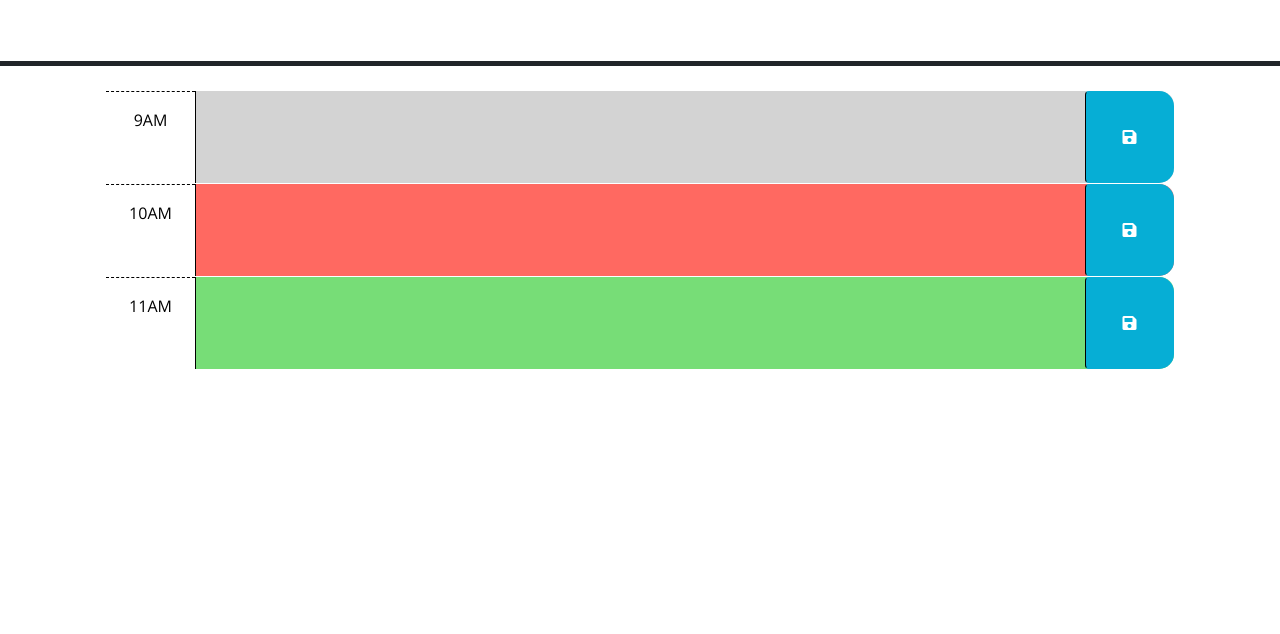
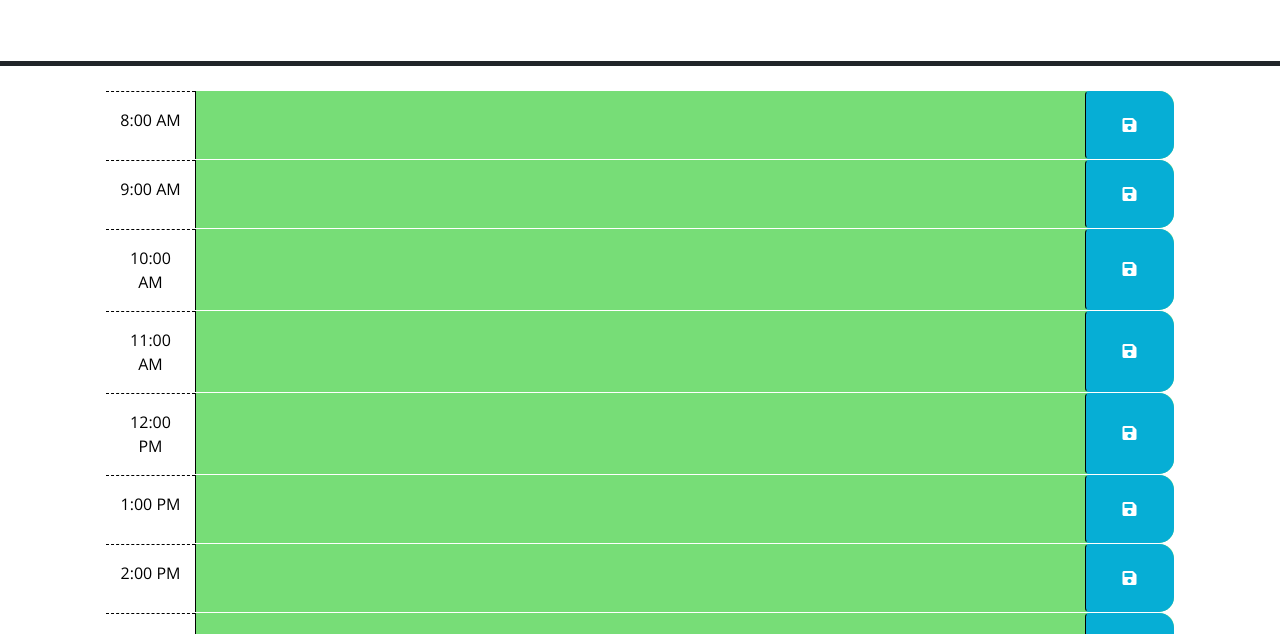
Before and after one commit to FelipeLyra1/WorkDayScheduler, a plain HTML site: page index.html in a window 1280 px wide. Shown: the part 166-800 px from the top of the page. Drawn offline with nearby package versions, Linux system fonts and the light colour scheme.

Commit message:
finished

```diff
--- a/index.html
+++ b/index.html
@@ -29,42 +29,20 @@
       <p id="currentDay" class="lead"></p>
     </header>
     <div class="container-lg px-5">
-      <!-- Use class for "past", "present", and "future" to apply styles to the
-        time-block divs accordingly. The javascript will need to do this by
-        adding/removing these classes on each div by comparing the hour in the
-        id to the current hour. The html provided below is meant to be an example
-        demonstrating how the css provided can be leveraged to create the
-        desired layout and colors. The html below should be removed or updated
-        in the finished product. Remember to delete this comment once the
-        code is implemented.
-        -->
 
-      <!-- Example of a past time block. The "past" class adds a gray background color. -->
-      <div id="hour-9" class="row time-block past">
-        <div class="col-2 col-md-1 hour text-center py-3">9AM</div>
-        <textarea class="col-8 col-md-10 description" rows="3"> </textarea>
-        <button class="btn saveBtn col-2 col-md-1" aria-label="save">
-          <i class="fas fa-save" aria-hidden="true"></i>
-        </button>
-      </div>
 
-      <!-- Example of a a present time block. The "present" class adds a red background color. -->
-      <div id="hour-10" class="row time-block present">
-        <div class="col-2 col-md-1 hour text-center py-3">10AM</div>
-        <textarea class="col-8 col-md-10 description" rows="3"> </textarea>
-        <button class="btn saveBtn col-2 col-md-1" aria-label="save">
-          <i class="fas fa-save" aria-hidden="true"></i>
-        </button>
-      </div>
+      <div data-name="8" class="row time-block " time-block><div class="col-2 col-md-1 hour text-center py-3">8:00 AM</div><textarea name="12:00 AM" maxlength="50" style="resize: none; overflow: hidden;" class="col-8 col-md-10 description"></textarea><button type="submit" class="btn saveBtn col-2 col-md-1" aria-label="save"><i class="fas fa-save" aria-hidden="true"></i></button></div>
+      <div data-name="9" class="row time-block " time-block><div class="col-2 col-md-1 hour text-center py-3">9:00 AM</div><textarea name="12:00 AM" maxlength="50" style="resize: none; overflow: hidden;" class="col-8 col-md-10 description"></textarea><button type="submit" class="btn saveBtn col-2 col-md-1" aria-label="save"><i class="fas fa-save" aria-hidden="true"></i></button></div>
+      <div data-name="10" class="row time-block " time-block><div class="col-2 col-md-1 hour text-center py-3">10:00 AM</div><textarea name="12:00 AM" maxlength="50" style="resize: none; overflow: hidden;" class="col-8 col-md-10 description"></textarea><button type="submit" class="btn saveBtn col-2 col-md-1" aria-label="save"><i class="fas fa-save" aria-hidden="true"></i></button></div>
+      <div data-name="11" class="row time-block " time-block><div class="col-2 col-md-1 hour text-center py-3">11:00 AM</div><textarea name="12:00 AM" maxlength="50" style="resize: none; overflow: hidden;" class="col-8 col-md-10 description"></textarea><button type="submit" class="btn saveBtn col-2 col-md-1" aria-label="save"><i class="fas fa-save" aria-hidden="true"></i></button></div>
+      <div data-name="12" class="row time-block " time-block><div class="col-2 col-md-1 hour text-center py-3">12:00 PM</div><textarea name="12:00 AM" maxlength="50" style="resize: none; overflow: hidden;" class="col-8 col-md-10 description"></textarea><button type="submit" class="btn saveBtn col-2 col-md-1" aria-label="save"><i class="fas fa-save" aria-hidden="true"></i></button></div>
+      <div data-name="13" class="row time-block " time-block><div class="col-2 col-md-1 hour text-center py-3">1:00 PM</div><textarea name="12:00 AM" maxlength="50" style="resize: none; overflow: hidden;" class="col-8 col-md-10 description"></textarea><button type="submit" class="btn saveBtn col-2 col-md-1" aria-label="save"><i class="fas fa-save" aria-hidden="true"></i></button></div>
+      <div data-name="14" class="row time-block " time-block><div class="col-2 col-md-1 hour text-center py-3">2:00 PM</div><textarea name="12:00 AM" maxlength="50" style="resize: none; overflow: hidden;" class="col-8 col-md-10 description"></textarea><button type="submit" class="btn saveBtn col-2 col-md-1" aria-label="save"><i class="fas fa-save" aria-hidden="true"></i></button></div>
+      <div data-name="15" class="row time-block " time-block><div class="col-2 col-md-1 hour text-center py-3">3:00 PM</div><textarea name="12:00 AM" maxlength="50" style="resize: none; overflow: hidden;" class="col-8 col-md-10 description"></textarea><button type="submit" class="btn saveBtn col-2 col-md-1" aria-label="save"><i class="fas fa-save" aria-hidden="true"></i></button></div>
+      <div data-name="16" class="row time-block " time-block><div class="col-2 col-md-1 hour text-center py-3">4:00 PM</div><textarea name="12:00 AM" maxlength="50" style="resize: none; overflow: hidden;" class="col-8 col-md-10 description"></textarea><button type="submit" class="btn saveBtn col-2 col-md-1" aria-label="save"><i class="fas fa-save" aria-hidden="true"></i></button></div>
+      <div data-name="17" class="row time-block " time-block><div class="col-2 col-md-1 hour text-center py-3">5:00 PM</div><textarea name="12:00 AM" maxlength="50" style="resize: none; overflow: hidden;" class="col-8 col-md-10 description"></textarea><button type="submit" class="btn saveBtn col-2 col-md-1" aria-label="save"><i class="fas fa-save" aria-hidden="true"></i></button></div>
+      <div data-name="18" class="row time-block " time-block><div class="col-2 col-md-1 hour text-center py-3">6:00 PM</div><textarea name="12:00 AM" maxlength="50" style="resize: none; overflow: hidden;" class="col-8 col-md-10 description"></textarea><button type="submit" class="btn saveBtn col-2 col-md-1" aria-label="save"><i class="fas fa-save" aria-hidden="true"></i></button></div>
 
-      <!-- Example of a future time block. The "future" class adds a green background color. -->
-      <div id="hour-11" class="row time-block future">
-        <div class="col-2 col-md-1 hour text-center py-3">11AM</div>
-        <textarea class="col-8 col-md-10 description" rows="3"> </textarea>
-        <button class="btn saveBtn col-2 col-md-1" aria-label="save">
-          <i class="fas fa-save" aria-hidden="true"></i>
-        </button>
-      </div>
 
     <script src="https://code.jquery.com/jquery-3.4.1.min.js"></script>
     <script
@@ -73,6 +51,7 @@
       crossorigin="anonymous"
     ></script>
 
+    <script src="https://cdnjs.cloudflare.com/ajax/libs/moment.js/2.29.4/moment.min.js" crossorigin="anonymous" referrerpolicy="no-referrer"></script>
     <script src="script.js"></script>
   </body>
 </html>
--- a/script.js
+++ b/script.js
@@ -1,23 +1,90 @@
-// Wrap all code that interacts with the DOM in a call to jQuery to ensure that
-// the code isn't run until the browser has finished rendering all the elements
-// in the html.
-$(function () {
-    // TODO: Add a listener for click events on the save button. This code should
-    // use the id in the containing time-block as a key to save the user input in
-    // local storage. HINT: What does `this` reference in the click listener
-    // function? How can DOM traversal be used to get the "hour-x" id of the
-    // time-block containing the button that was clicked? How might the id be
-    // useful when saving the description in local storage?
-    //
-    // TODO: Add code to apply the past, present, or future class to each time
-    // block by comparing the id to the current hour. HINTS: How can the id
-    // attribute of each time-block be used to conditionally add or remove the
-    // past, present, and future classes? How can Day.js be used to get the
-    // current hour in 24-hour time?
-    //
-    // TODO: Add code to get any user input that was saved in localStorage and set
-    // the values of the corresponding textarea elements. HINT: How can the id
-    // attribute of each time-block be used to do this?
-    //
-    // TODO: Add code to display the current date in the header of the page.
+
+
+const store = window.localStorage;
+
+const container = $(".container");
+
+const now = moment();
+
+const currentTime = { text: moment().format("h:00 A"), hour: moment().hour() };
+
+$("#day").text(now.format("dddd MMMM DD, YYYY"));
+
+const range = (start, end, step) => {
+  return Array.from(
+  Array.from(Array(Math.ceil((end - start) / step)).keys()),
+  x => start + x * step);
+
+};
+
+const hoursOfTheDay = Array.from(new Array(24)).map((v, i) => {
+  const text = moment().hour(i).format("h:00 A");
+  const hour = moment().hour(i);
+  return { text, hour };
+});
+
+function color(time) {
+  return time.text === currentTime.text ?
+  "bg-red-300" :
+  time.hour < now ?
+  "bg-gray-300" :
+  "bg-green-200";
+}
+
+hoursOfTheDay.forEach(hr => {
+  const grid = $(
+  `<form data-name="${hr.text}" class="grid grid-cols-12  border-gray-500 "></form>.`);
+
+
+  const time = $(
+  `<div class="flex items-center justify-center col-span-2 h-16">${hr.text}</div>`);
+
+
+  const textArea = $(
+  `<textarea name="${
+  hr.text
+  }" maxLength="50" style="resize: none; overflow: hidden;" class="col-span-8 h-16 p-6 ${color(
+  hr)
+  }">${store.getItem(hr.text) || ""}</textarea>`);
+
+
+  textArea.keydown(e => {
+    if (e.keyCode == 13 && !e.shiftKey) {
+      e.preventDefault();
+      return false;
+    }
   });
+
+  const saveButton = $(
+  `<button type="submit" class="col-span-2 h-16 bg-indigo-500 text-white font-bold hover:bg-indigo-400 transition duration-500 ease-in-out"><i class="fas fa-save text-xl"></i></button>`);
+
+
+  grid.submit(e => {
+    e.preventDefault();
+
+    const value = $(`textarea[name="${hr.text}"]`).val();
+
+    store.setItem(hr.text, value);
+  });
+
+  grid.append(time);
+  grid.append(textArea);
+  grid.append(saveButton);
+
+  container.append(grid);
+
+  $(".time-block").each(function(index, el){
+    const $timeBlock = $(el);
+    const timeText = $timeBlock.find('.hour').text().trim();
+    const time = moment(timeText, "hA");
+    if (time.isBefore(now, 'hour')) {
+      $timeBlock.addClass('past');
+    } else if (time.isAfter(now, 'hour')) {
+      $timeBlock.addClass('future');
+    } else {
+      $timeBlock.addClass('present');
+    }
+  });
+
+
+});
```
